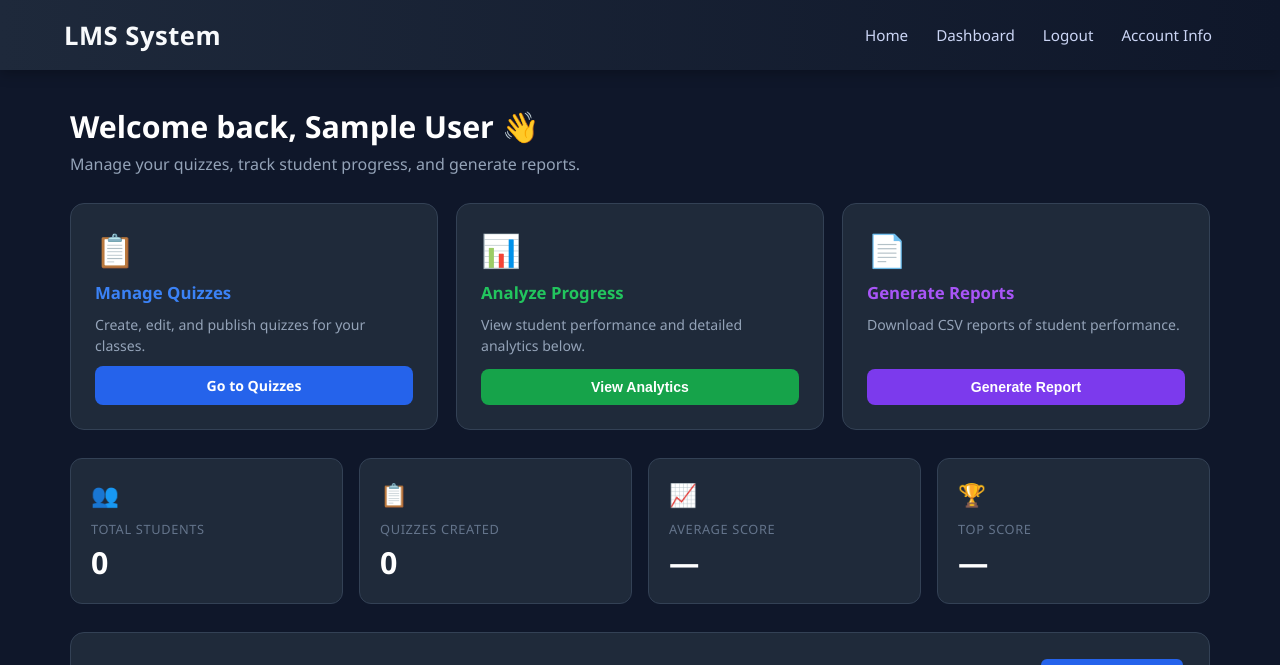
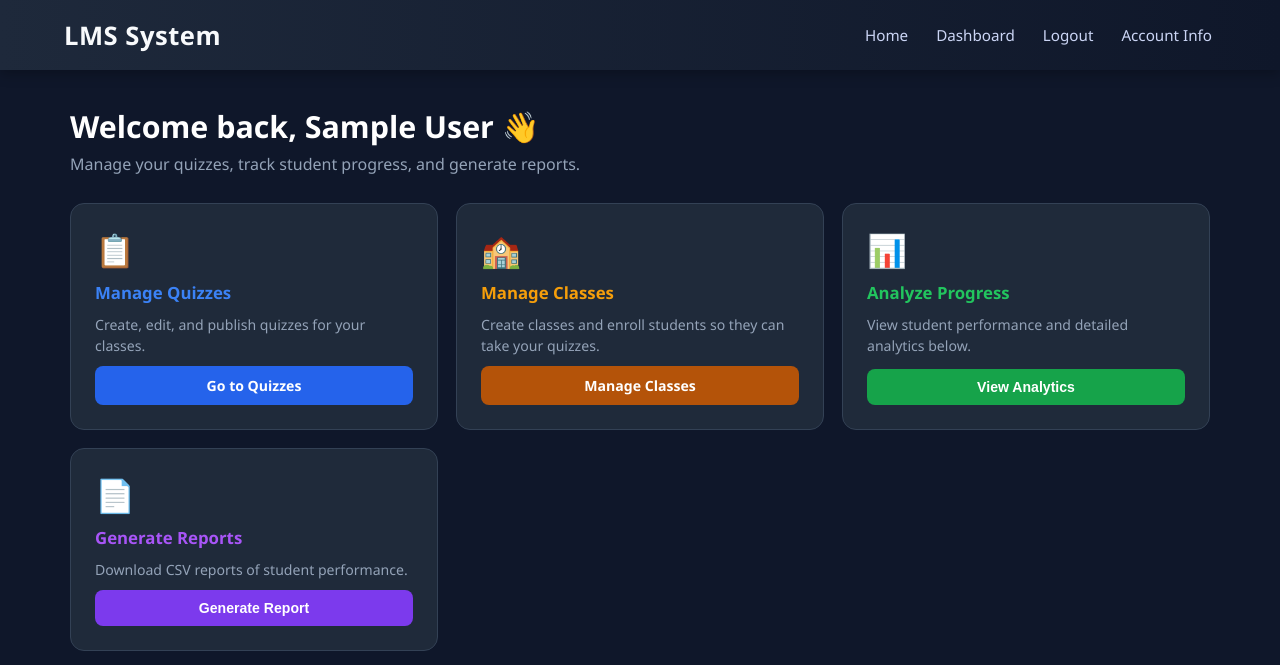
Before and after one commit to tannersloan1/4410-Final-Project, a PHP site: page /teacher/teacher-dash.php in a window 1280 px wide. Shown: the top 665 px of the page. Run offline with PHP 8.4, Linux system fonts and the light colour scheme; the visitor is signed in with stand-in values (Sample User, id 1); data that the repository does not hold is empty.

Commit message:
Update teacher-dash.php

```diff
--- a/teacher/teacher-dash.php
+++ b/teacher/teacher-dash.php
@@ -57,8 +57,7 @@ if (isset($_GET["export_csv"])) {
 // STAT CARDS — real aggregated numbers
 // Total unique students across all this teacher's classes
 $r = $conn->query(
-    "SELECT COUNT(DISTINCT ce.student_id) AS total
-     FROM CLASS_ENROLLMENTS ce JOIN CLASSES c ON ce.class_id = c.class_id WHERE teacher_id = $teacher_id"
+    "SELECT COUNT(DISTINCT ce.student_id) AS total FROM CLASS_ENROLMENTS ce JOIN CLASSES c ON ce.class_id=c.class_id WHERE c.teacher_id=$teacher_id"
 );
 $total_students = $r->fetch_assoc()["total"] ?? 0;
 
@@ -350,6 +349,12 @@ $recent_result = $conn->query(
             <p>Create, edit, and publish quizzes for your classes.</p>
             <a href="quiz.php" class="action-btn btn-blue">Go to Quizzes</a>
         </div>
+        <div class="action-card" style="border-color:#334155">
+            <div class="icon">🏫</div>
+            <h2 style="color:#f59e0b">Manage Classes</h2>
+            <p>Create classes and enroll students so they can take your quizzes.</p>
+            <a href="manage-classes.php" class="action-btn" style="background:#b45309">Manage Classes</a>
+        </div>
         <div class="action-card green">
             <div class="icon">📊</div>
             <h2>Analyze Progress</h2>
```
Lines whose indentation alone changed are shown as unchanged.
